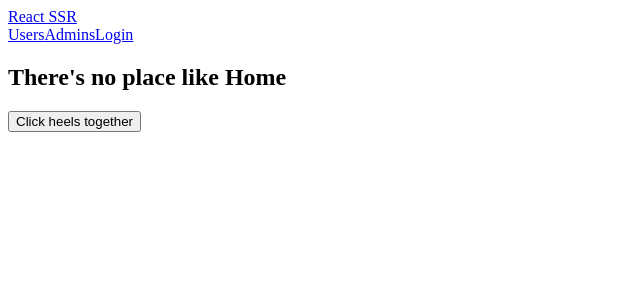
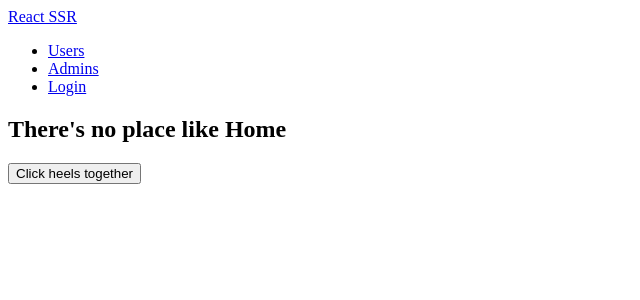
Before and after one commit to rayGreycloud/ssr-react-app, a React app: page / in a window 1280 px wide. Shown: the top 300 px of the page, without its empty margins (0-640 px from the left). Built offline with nearby package versions, Linux system fonts and the light colour scheme; the HTML template or start-up script is replaced by a standard one.

Commit message:
Refactor header as nav and add styles

```diff
--- a/src/client/components/Header.js
+++ b/src/client/components/Header.js
@@ -12,14 +12,18 @@ const Header = ({ auth }) => {
   );
 
   return (
-    <div>
-      <Link to="/">React SSR</Link>
-      <div>
-        <Link to="/users">Users</Link>
-        <Link to="/admins">Admins</Link>
-        {authButton}
+    <nav>
+      <div className="nav-wrapper">
+        <Link to="/" className="brand-logo">
+          React SSR
+        </Link>
+        <ul className="right">
+          <li><Link to="/users">Users</Link></li>
+          <li><Link to="/admins">Admins</Link></li>
+          <li>{authButton}</li>
+        </ul>
       </div>
-    </div>
+    </nav>
   );
 };
 
```
